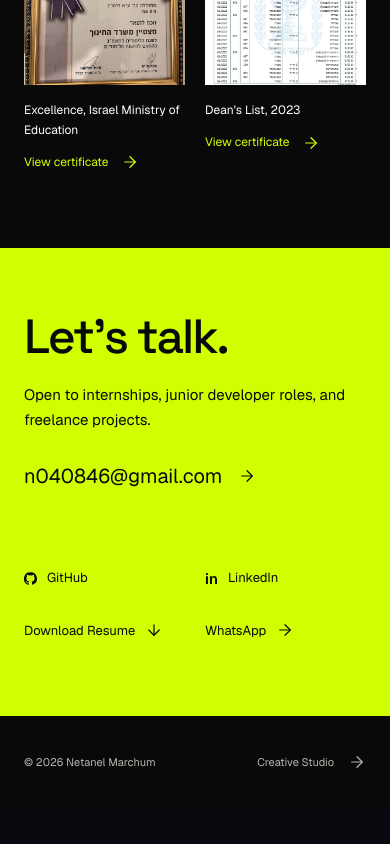
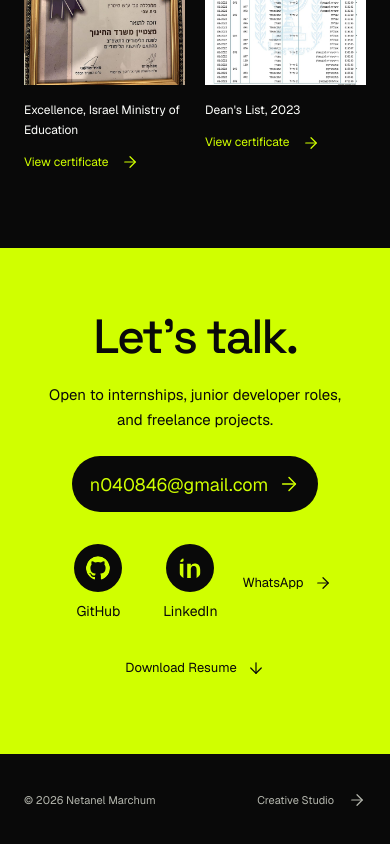
Before and after one commit to netanelMarchum/netanelMarchumCv, a React (Vite) app: page / in a window 390 px wide. Shown: the part 6007-6851 px from the top of the page. Before the commit the page ends 6815 px from the top, so only its background shows below. Built offline with nearby package versions, Linux system fonts and the light colour scheme; a web font is replaced by a local one.

Commit message:
Center contact composition and style clear email and social actions

```diff
--- a/src/pages/HomePortfolio.css
+++ b/src/pages/HomePortfolio.css
@@ -309,3 +309,29 @@
  .home-portfolio .hp-nav-social { gap:0; }
  .home-portfolio .hp-nav-social .hp-social-link { width:36px; }
 }
+
+/* One centered contact composition with recognizable channel icons. */
+.home-portfolio .hp-contact-grid { display:flex; flex-direction:column; align-items:center; gap:28px; max-width:960px; text-align:center; }
+.home-portfolio .hp-contact-grid > div:first-child { width:100%; }
+.home-portfolio .hp-contact h2 { text-align:center; }
+.home-portfolio .hp-contact p { margin:24px auto 0; max-width:44ch; }
+.home-portfolio .hp-contact .hp-contact-email { justify-content:center; gap:14px; margin:28px auto 0; max-width:100%; min-height:56px; padding:14px 24px; border-radius:999px; background:var(--hp-black); color:var(--hp-lime); font-size:clamp(18px,2vw,24px); line-height:1.3; }
+.home-portfolio .hp-contact-email > svg { flex:0 0 22px; width:22px; height:22px; }
+.home-portfolio .hp-contact .hp-contact-email:hover { color:var(--hp-lime); opacity:.85; }
+.home-portfolio .hp-contact-links { display:flex; flex-wrap:wrap; align-items:center; justify-content:center; width:100%; gap:12px 20px; padding:0; text-align:center; }
+.home-portfolio .hp-contact-links .hp-social-link,
+.home-portfolio .hp-contact-links .hp-contact-whatsapp { display:flex; flex-direction:column; align-items:center; justify-content:center; gap:10px; min-width:84px; min-height:88px; padding:8px; font-size:14px; }
+.home-portfolio .hp-contact-links .hp-social-link > svg,
+.home-portfolio .hp-contact-whatsapp > svg { width:48px; height:48px; flex:0 0 48px; padding:12px; border-radius:50%; background:var(--hp-black); color:var(--hp-lime); }
+.home-portfolio .hp-contact-links .hp-social-label,
+.home-portfolio .hp-contact-whatsapp > span { display:block; line-height:1.4; font-size:14px; }
+.home-portfolio .hp-contact-whatsapp { order:3; }
+.home-portfolio .hp-contact-links .hp-text-link { order:4; flex-basis:100%; justify-content:center; margin-top:8px; min-height:44px; font-size:13px; }
+@media(max-width:700px) {
+ .home-portfolio .hp-contact-grid { gap:24px; }
+ .home-portfolio .hp-contact p { max-width:32ch; margin-top:20px; }
+ .home-portfolio .hp-contact .hp-contact-email { gap:10px; padding:14px 18px; margin-top:24px; font-size:18px; }
+ .home-portfolio .hp-contact-links { gap:8px 12px; }
+ .home-portfolio .hp-contact-links .hp-social-link,
+ .home-portfolio .hp-contact-links .hp-contact-whatsapp { min-width:80px; }
+}
```
